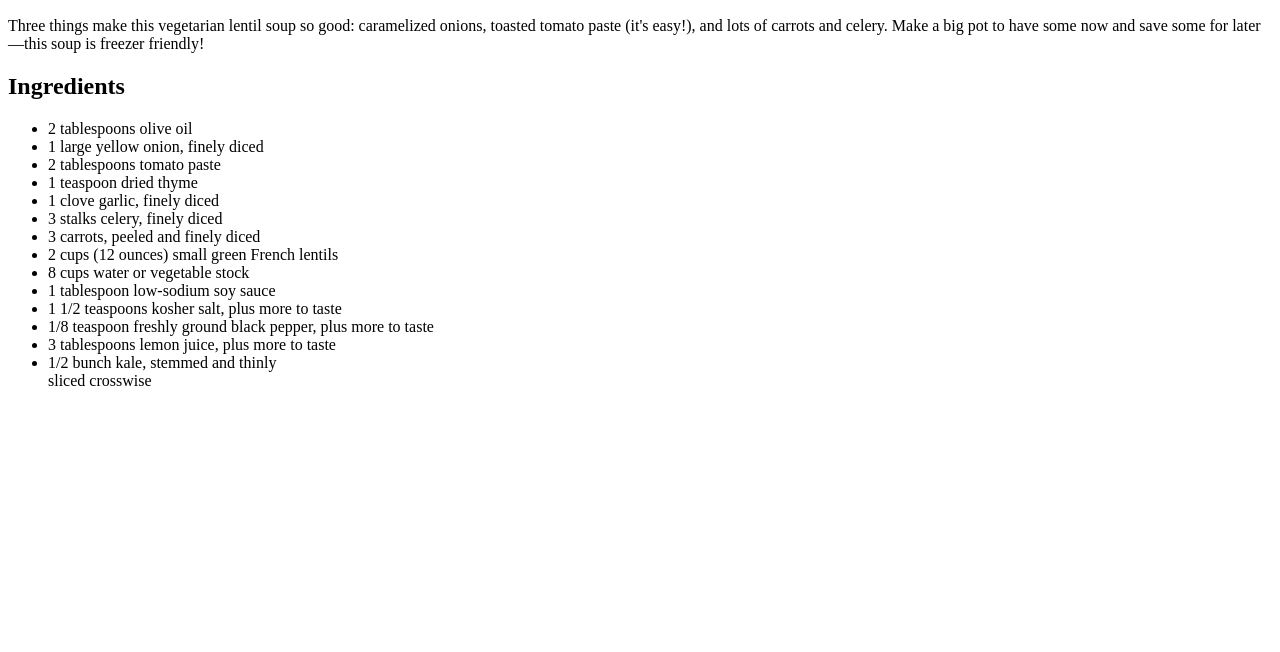
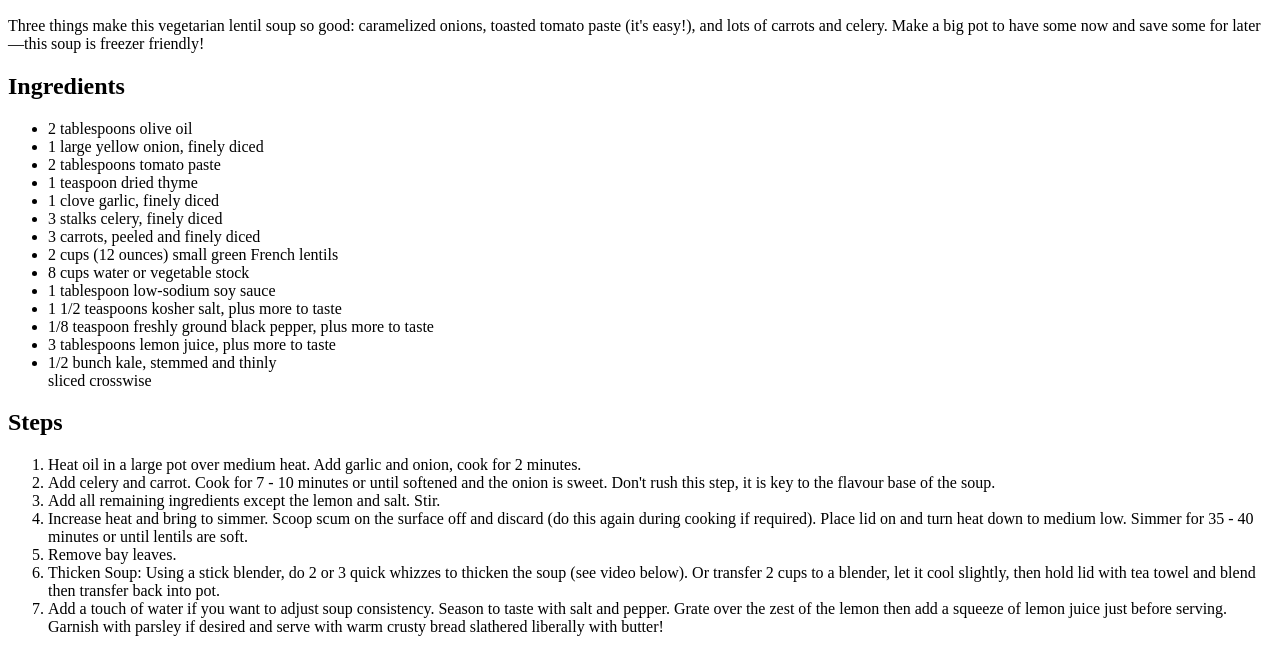
Before and after one commit to joshchurch95/odin-recipes, a plain HTML site: page recipes/lentil-soup.html in a window 1280 px wide. Shown: the part 326-978 px from the top of the page. Before the commit the page ends 800 px from the top, so only its background shows below. Drawn offline with Linux system fonts and the light colour scheme.

Commit message:
Add steps content

```diff
--- a/recipes/lentil-soup.html
+++ b/recipes/lentil-soup.html
@@ -26,5 +26,15 @@
             <li>3 tablespoons lemon juice, plus more to taste</li>
             <li>1/2 bunch kale, stemmed and thinly</li>sliced crosswise
         </ul>
+        <h2>Steps</h2>
+        <ol>
+            <li>Heat oil in a large pot over medium heat. Add garlic and onion, cook for 2 minutes.</li>
+            <li>Add celery and carrot. Cook for 7 - 10 minutes or until softened and the onion is sweet. Don't rush this step, it is key to the flavour base of the soup.</li>
+            <li>Add all remaining ingredients except the lemon and salt. Stir.</li>
+            <li>Increase heat and bring to simmer. Scoop scum on the surface off and discard (do this again during cooking if required). Place lid on and turn heat down to medium low. Simmer for 35 - 40 minutes or until lentils are soft.</li>
+            <li>Remove bay leaves.</li>
+            <li>Thicken Soup: Using a stick blender, do 2 or 3 quick whizzes to thicken the soup (see video below). Or transfer 2 cups to a blender, let it cool slightly, then hold lid with tea towel and blend then transfer back into pot.</li>
+            <li>Add a touch of water if you want to adjust soup consistency. Season to taste with salt and pepper. Grate over the zest of the lemon then add a squeeze of lemon juice just before serving. Garnish with parsley if desired and serve with warm crusty bread slathered liberally with butter!</li>
+        </ol>
     </body>
 </html>
```
